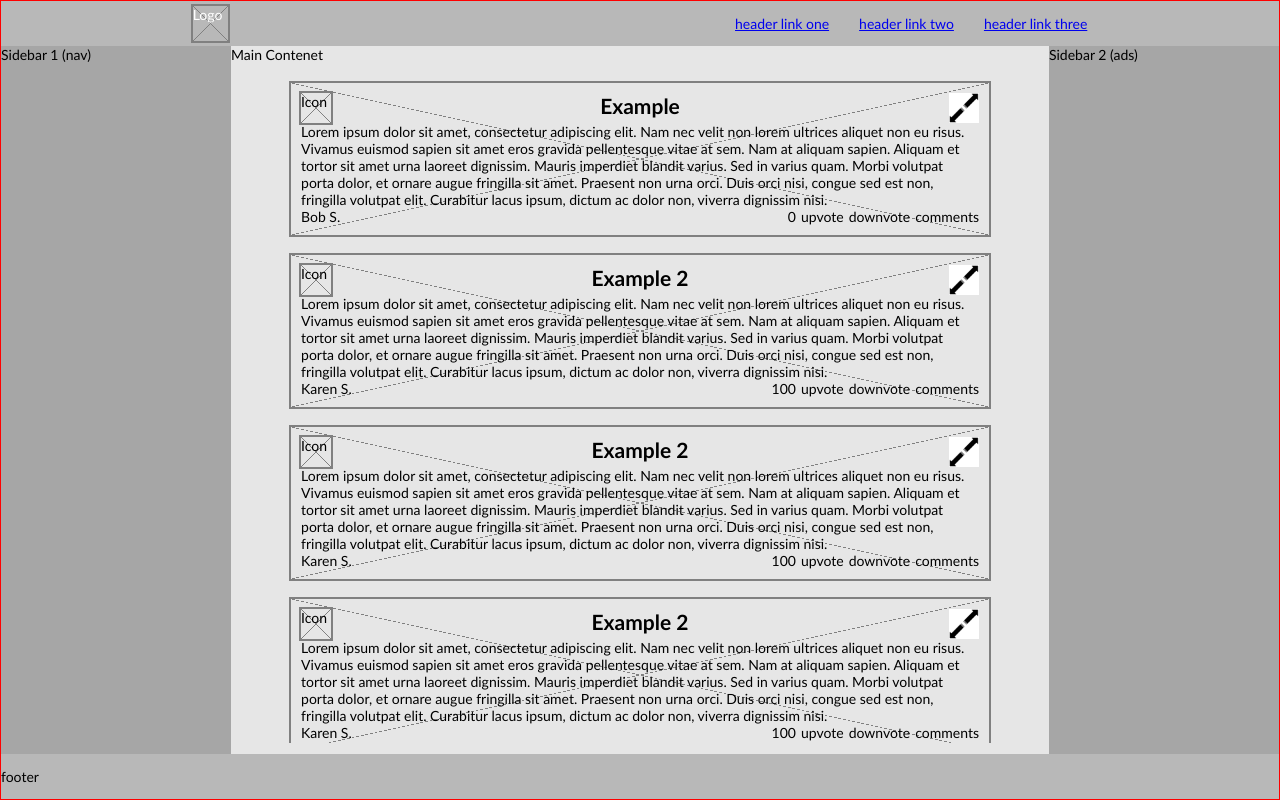
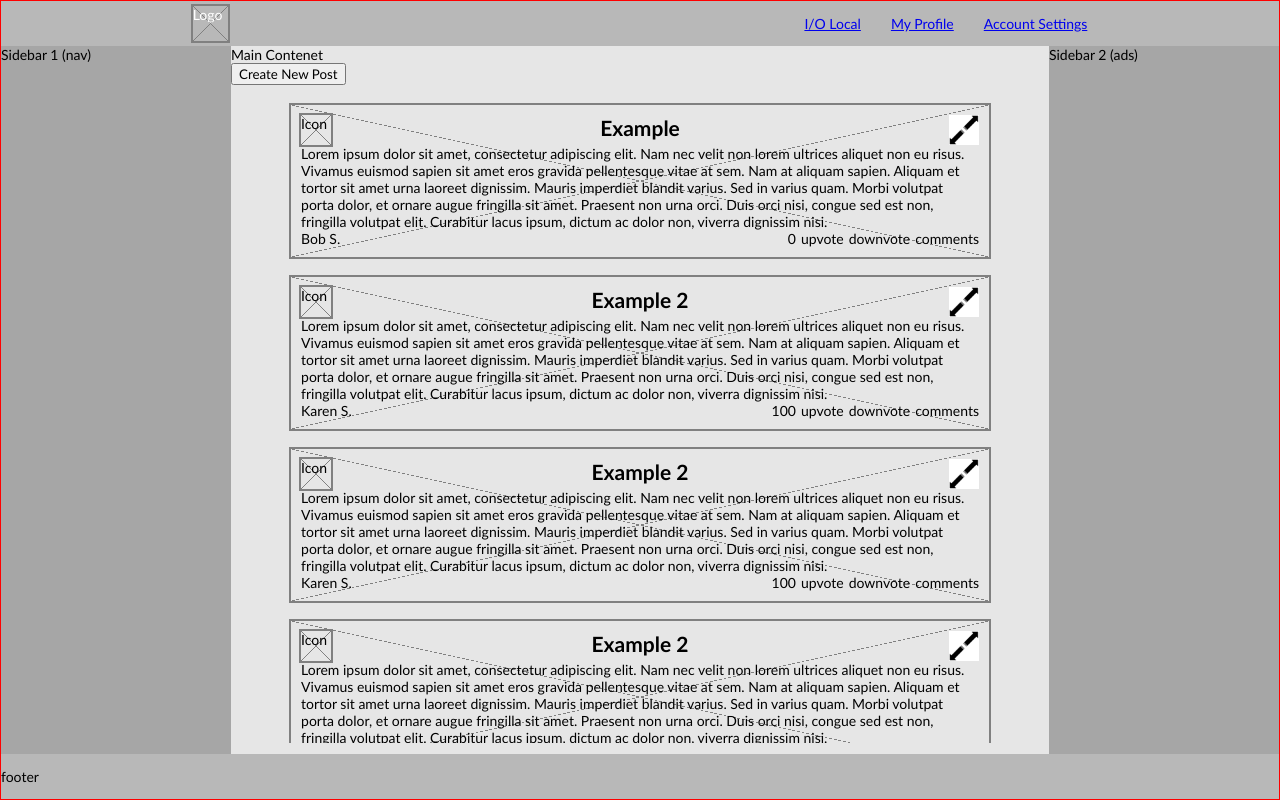
Before and after one commit to goldsmithb/io_local_demo, a React (Create React App) app: page / in a window 1280 px wide. Built offline with nearby package versions, Linux system fonts and the light colour scheme; the HTML template or start-up script is replaced by a standard one.

Commit message:
set up new post form

```diff
--- a/src/components/Navbar.js
+++ b/src/components/Navbar.js
@@ -28,9 +28,9 @@ export default function Navbar(){
     <header style={styles.header}>
       <div className="wireframe" style={styles.header_logo}>Logo</div>
       <ul style={styles.header_ul} className="normal-text">
-        <li><a href="#">header link one</a></li>
-        <li><a href="#">header link two</a></li>
-        <li><a href="#">header link three</a></li>
+        <li><a href="#">I/O Local</a></li>
+        <li><a href="#">My Profile</a></li>
+        <li><a href="#">Account Settings</a></li>
       </ul>
     </header>
   );
--- /dev/null
+++ b/src/components/NewPostForm.js
@@ -0,0 +1,16 @@
+import { useState } from 'react';
+
+export default function NewPostForm() {
+  return (
+    <form>
+      <label>
+        <span>Title:</span>
+        <input type="text" />
+      </label>
+      <label>
+        <span>Content:</span>
+        <input type="text" />
+      </label>
+    </form>
+  )
+}
--- a/src/components/NewsFeed.js
+++ b/src/components/NewsFeed.js
@@ -1,6 +1,7 @@
 import { useState } from 'react';
 import fullscreenButtonImg from '../media/fullscreen_button.png';
 import Post from './Post'
+import NewPostForm from './NewPostForm'
 import './NewsFeed.css'
 
 const examplePostList = [{
@@ -62,6 +63,7 @@ const examplePostList = [{
 
 export default function NewsFeed() {
   const [isFullscreen, setIsFullscreen] = useState(false);
+  const [showNewPostForm, setShowNewPostForm] = useState(false);
   const [examplePosts, setExamplePosts] = useState(examplePostList);
 
   function clickFullscreen() {
@@ -70,6 +72,12 @@ export default function NewsFeed() {
 
   return (
     <div className="news-feed">
+      {!showNewPostForm && (
+        <button onClick={() => setShowNewPostForm(showNewPostForm? false : true)}>
+          Create New Post
+        </button>
+      )}
+      {showNewPostForm && <NewPostForm />}
       {examplePosts.map((post) => (
         <Post key={Math.floor(Math.random()*1000)} post={post} isFullscreen={isFullscreen} clickFullscreen={clickFullscreen}/>
       ))
```
